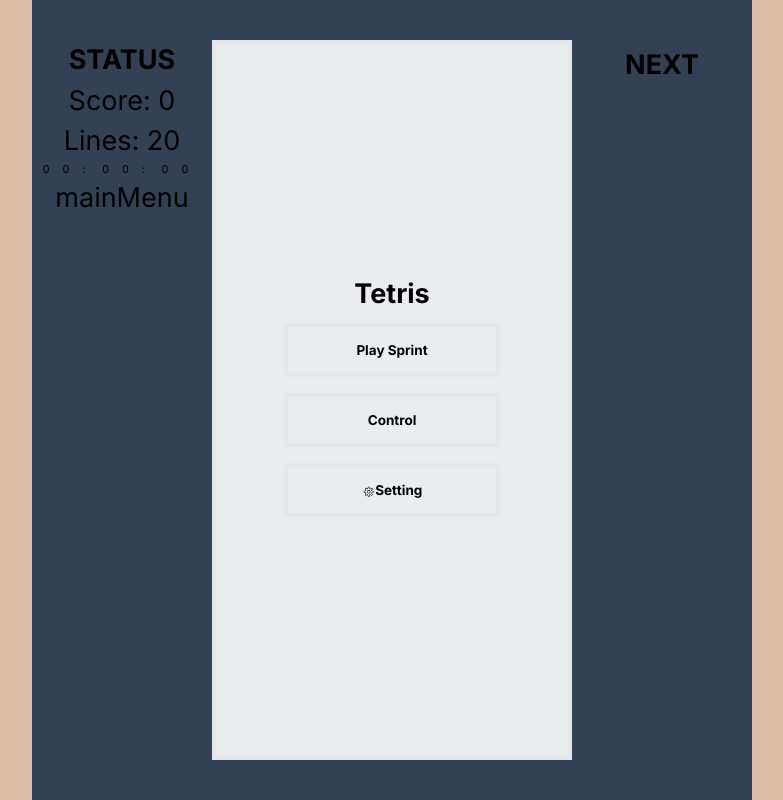
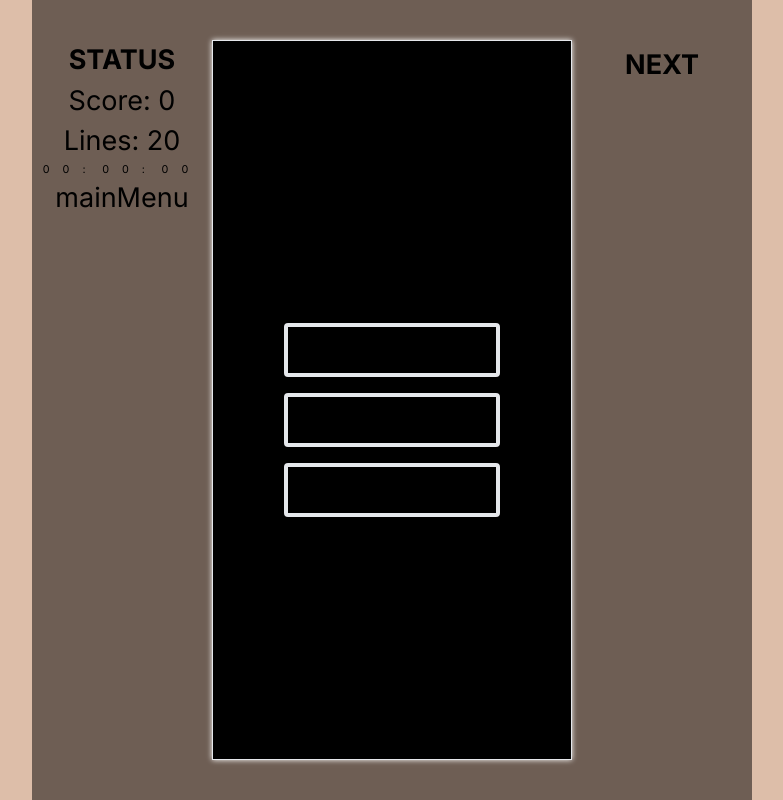
Before and after one commit to ZackHu-2001/Tetris-AI, a Next.js app: page / in a window 1280 px wide. Shown: the whole page, without its empty margins (248-1031 px from the left). Built offline with nearby package versions, Linux system fonts and the light colour scheme.

Commit message:
Chore: modify UI

```diff
--- a/package.json
+++ b/package.json
@@ -24,6 +24,7 @@
     "autoprefixer": "^10.0.1",
     "eslint": "^8",
     "eslint-config-next": "14.1.3",
+    "nodemon": "^3.1.0",
     "postcss": "^8",
     "tailwindcss": "^3.3.0",
     "typescript": "^5"
--- a/src/app/globals.css
+++ b/src/app/globals.css
@@ -6,16 +6,11 @@
   --primary: #;
   --secondary: #;
   --foreground-rgb: 0, 0, 0;
-  --background-start-rgb: 214, 219, 220;
-  --background-end-rgb: 255, 255, 255;
-  font-size: 1vw;
 }
 
 @media (prefers-color-scheme: dark) {
   :root {
     --foreground-rgb: 255, 255, 255;
-    --background-start-rgb: 0, 0, 0;
-    --background-end-rgb: 0, 0, 0;
   }
 }
 
--- a/src/app/page.tsx
+++ b/src/app/page.tsx
@@ -72,16 +72,16 @@
   return (
     <div className="flex justify-center">
       <div
-        style={{ width: 'var(--bgWidth, 100px)' }}
-        className="dark:bg-slate-300 bg-slate-700 h-[100vh] flex flex-col justify-center">
+        style={{ width: 'var(--bgWidth, 100px)', backgroundColor: 'rgba(0,0,0, 0.5)' }}
+        className=" h-[100vh] flex flex-col justify-center">
 
         <div style={{ width: 'var(--bgWidth)', height: 'var(--playFieldHeight)' }}
         className="flex flex-row">
           <StatusPanel />
           <div
           id="playField"
-          style={{ width: 'var(--playFieldWidth)', height: 'var(--playFieldHeight)', borderWidth: '0.5vh' }}
-          className="w-full relative ">
+          style={{ width: 'var(--playFieldWidth)', height: 'var(--playFieldHeight)', borderWidth: '0.2vh', boxShadow: '0 0 1rem 0rem rgba(255,255,255)' }}
+          className="w-full relative bg-black">
             <BasicModal />
             <PlayField />
           </div>
--- a/src/components/Modal/BasicModal.tsx
+++ b/src/components/Modal/BasicModal.tsx
@@ -34,7 +34,7 @@
 
     return (
         gameState.modal === null ? <></> :
-            <div style={{ backgroundColor: 'rgba(255,255,255, 0.9)', transition: 'opacity 0.3 easy-in-out' }} className='absolute w-full h-full z-20'>
+            <div style={{ backgroundColor: 'rgba(0,0,0,0.8)', transition: 'opacity 0.3 easy-in-out' }} className='absolute w-full h-full z-20'>
                 {gameState.status === null && gameState.modal === 'mainMenu' && <MainMenu />}
                 {gameState.status === null && gameState.modal === 'control' && <Control />}
                 {gameState.status === 'paused' && gameState.modal === 'pauseMenu' && <Pause />}
```
Also changed, not shown: 1 other file (tests, documents, lock files or other folders).
